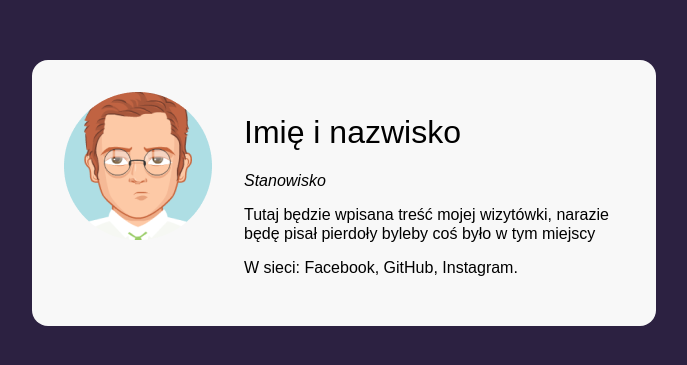
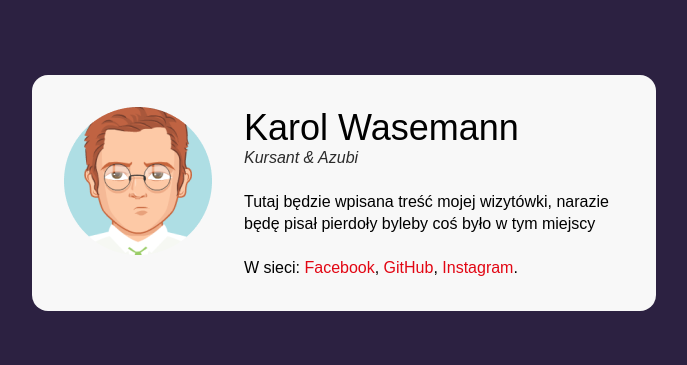
Before and after one commit to karolwasemann/business-card, a plain HTML site: page index.html in a window 1280 px wide. Shown: the part 207-572 px from the top of the page, without its empty margins (296-983 px from the left). Drawn offline with Linux system fonts and the light colour scheme.

Commit message:
completed business-card

```diff
--- a/index.html
+++ b/index.html
@@ -13,14 +13,14 @@
         <img class="person__picture" src="avatar.png" alt="" />
         <div>
         <header class="person__info">
-          <h1 class="person__name">Imię i nazwisko</h1>
-          <p class="person__position">Stanowisko</p>
+          <h1 class="person__name">Karol Wasemann</h1>
+          <p class="person__position">Kursant & Azubi</p>
         </header>
-        <p class="person__description">
+        <p class="person__description person__description--with-margin">
           Tutaj będzie wpisana treść mojej wizytówki, narazie będę pisał
           pierdoły byleby coś było w tym miejscy
         </p>
-        <p class="person__description">W sieci: Facebook, GitHub, Instagram.</p>
+        <p class="person__description">W sieci: <a class="person__link" href="" > Facebook</a>, <a class="person__link" href="" >GitHub</a>, <a class="person__link" href="" >Instagram</a>.</p>
       </article>
     </main>
 </div>
--- a/style.css
+++ b/style.css
@@ -31,19 +31,39 @@ body {
   margin: 0;
 }
 
+.person__description {
+  line-height: 22px;
+  font-size: 16px;
+  margin: 0;
+}
+
+.person__description--with-margin {
+  margin-bottom: 22px;
+}
+
 .person__info {
+  margin-bottom: 24px;
 }
 
 .person__name {
+  font-size: 36px;
   font-weight: normal;
-  /* margin: 0; */
+  margin: 0;
+}
+
+.person__link {
+  text-decoration: none;
+  color: #e20613;
 }
 
 .person__position {
+  font-size: 16px;
   font-style: italic;
-  /* margin: 0; */
+  margin: 0;
+  color: #2b2b2b;
 }
 
 .person__picture {
-  padding-right: 32px;
+  margin-right: 32px;
+  background-size: 148px;
 }
```
